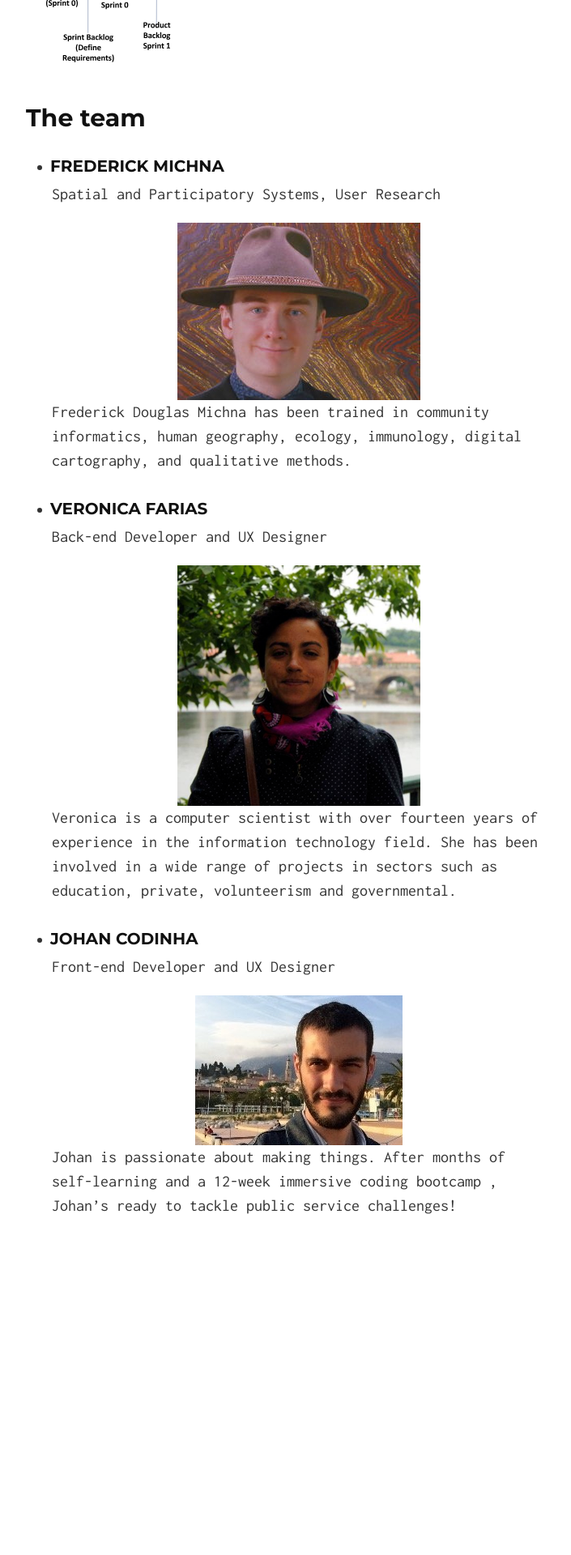
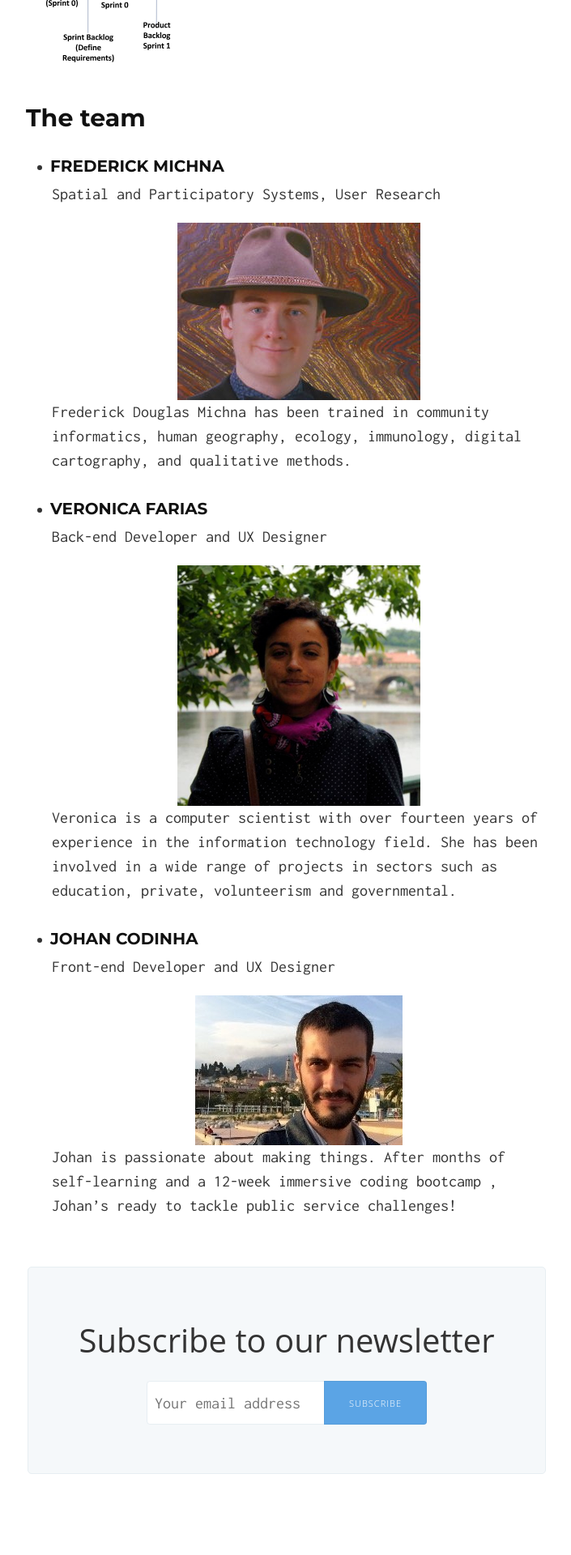
Before and after one commit to CodeforAustralia/biodiversity, a Jekyll site: the page built from index.md, in a window 1280 px wide. Shown: the part 1795-3715 px from the top of the page at 81% size, without its empty margins (286-991 px from the left). Built offline with Jekyll 4.4.1, drawn with Linux system fonts in a browser that asks for light colours; before the commit the page ends 3399 px from its top, so only the background shows below that.

Commit message:
Initial commit for implementation of newsletter feature

```diff
--- a/_layouts/default.html
+++ b/_layouts/default.html
@@ -32,11 +32,32 @@
   </div>
 {% include scripts.html %}
 </body>
-<!-- <footer>
-  <div class="logo">
-        <img class="logo" id="PVlogo" src="{{ site.baseurl }}/assets/PV_logo.svg" alt="parks victoria logo">
-        <img class="logo" id="CFAlogo" src="{{ site.baseurl }}/assets/CFA_logo.svg" alt="Code for Australia logo">
-        <img class="logo" id="DELWPlogo" src="{{ site.baseurl }}/assets/DELWP.png" alt="DELWP logo">
+<footer class="container">
+<div class="newsletter">
+  <!-- Begin MailChimp Signup Form -->
+  <p>Subscribe to our newsletter</p>
+  <div id="mc_embed_signup">
+  <form action="//github.us14.list-manage.com/subscribe/post?u=517f444034045c9b8e664ce62&amp;id=7441c77ba5" method="post" id="mc-embedded-subscribe-form" name="mc-embedded-subscribe-form" class="validate" target="_blank" novalidate>
+      <div id="mc_embed_signup_scroll">
+
+  <div class="mc-field-group">
+    <!-- <label for="mce-EMAIL">Email Address </label> -->
+    <input type="email" value="" name="EMAIL" class="required email" id="mce-EMAIL" placeholder="Your email address">
   </div>
-</footer> -->
+    <div id="mce-responses" class="clear">
+      <div class="response" id="mce-error-response" style="display:none"></div>
+      <div class="response" id="mce-success-response" style="display:none"></div>
+    </div>    <!-- real people should not fill this in and expect good things - do not remove this or risk form bot signups-->
+      <div style="position: absolute; left: -5000px;" aria-hidden="true"><input type="text" name="b_517f444034045c9b8e664ce62_7441c77ba5" tabindex="-1" value=""></div>
+      <div class="clear">
+      <input type="submit" value="Subscribe" name="subscribe" id="mc-embedded-subscribe" class="button">
+      </div>
+      </div>
+  </form>
+  </div>
+
+<!--End mc_embed_signup-->
+
+</div>
+</footer>
 </html>
--- a/_sass/_banner.scss
+++ b/_sass/_banner.scss
@@ -30,3 +30,66 @@
 		.banner ul li {
 			margin: 1rem;
 		}
+
+
+// Newsletter
+
+.newsletter {
+	// display: flex;
+	border: #e7eef2 1px solid;
+  padding: 3rem;
+  margin-top: 3rem;
+  text-align: center;
+  background: #f5f8fa;
+  border-radius: 5px;
+}
+
+#mc_embed_signup {
+	display: flex;
+	justify-content: center;
+}
+
+#mc_embed_signup_scroll {
+	display: flex;
+	flex-direction: row;
+}
+
+#mce-EMAIL {
+
+	-webkit-appearance: none;
+  appearance: none;
+	margin: 0;
+	border-radius: 4px 0 0 4px;
+	border: #e7eef2 1px solid;
+	height: 2rem;
+  padding: 6px 9px;
+}
+
+#mc-embedded-subscribe {
+	border-radius: 0 4px 4px 0;
+	margin-left: -1px;
+  height: 2.7rem;
+  width: auto;
+  display: inline-block;
+  padding: 0.1rem 1.5rem;
+  cursor: pointer;
+  outline: none;
+  text-decoration: none;
+  color: #fff;
+  font-family: 'Open Sans', sans-serif;
+  font-size: 11px;
+  line-height: 13px;
+  font-weight: 300;
+  text-align: center;
+  letter-spacing: 1px;
+  text-transform: uppercase;
+  text-shadow: none;
+  // border-radius: 0.3rem;
+  border: rgba(0,0,0,0.05) 0.1em solid;
+  background: #5ba4e5;
+}
+
+.newsletter > p {
+	font-size: 2rem;
+	font-family: "Open Sans", sans-serif;
+}
```
